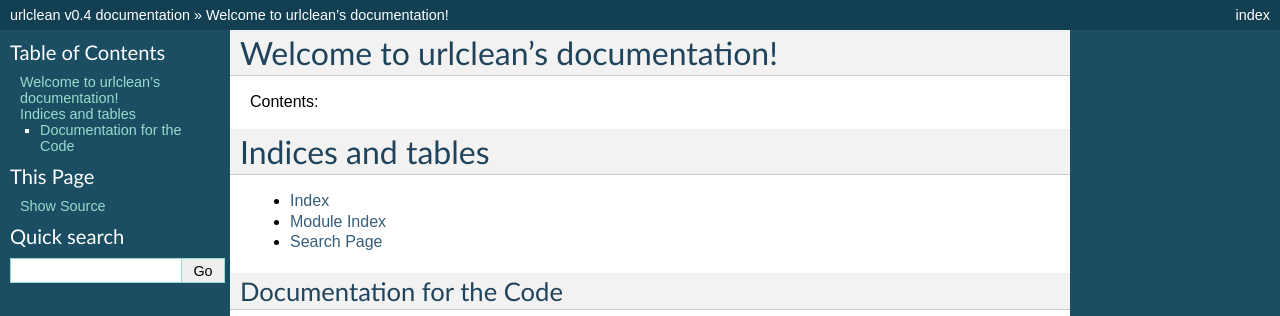
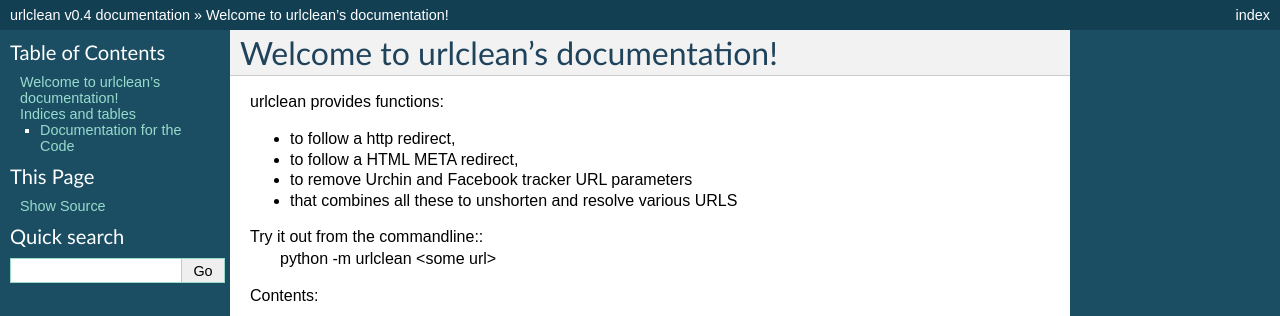
Before and after one commit to stef/urlclean, a Sphinx documentation site: the page built from doc/index.rst, in a window 1280 px wide, cut to the strip 0-316 px from the top of the page. Built offline with Sphinx 7.4.7, drawn with Linux system fonts in a browser that asks for light colours.

Commit message:
[doc] updated and regenerated

```diff
--- a/doc/index.rst
+++ b/doc/index.rst
@@ -5,6 +5,16 @@
 
 Welcome to urlclean's documentation!
 ====================================
+
+urlclean provides functions:
+
+* to follow a http redirect,
+* to follow a HTML META redirect,
+* to remove Urchin and Facebook tracker URL parameters
+* that combines all these to unshorten and resolve various URLS
+
+Try it out from the commandline::
+  python -m urlclean <some url>
 
 Contents:
 
```
Also changed, not shown: README.rst (+13 -0 lines).
